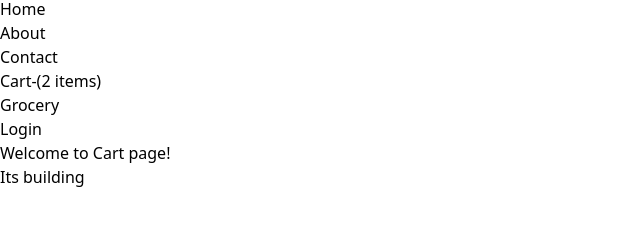
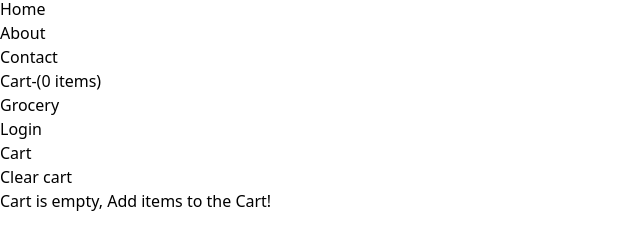
Before and after one commit to lingaraj2020/Namaste-React, a React (Vite) app: page /cart in a window 1280 px wide. Shown: the part 327-576 px from the top of the page, without its empty margins (0-640 px from the left). Built offline with nearby package versions, Linux system fonts and the light colour scheme.

Commit message:
created cart page using redux

```diff
--- a/src/components/Cart.js
+++ b/src/components/Cart.js
@@ -1,11 +1,32 @@
+import { useDispatch, useSelector } from "react-redux";
+import ItemList from "./ItemList";
+import { clearcart } from "../utils/cartSlice";
 
+const Cart = () => {
+  const cartItems = useSelector((store) => store.cart.items);
+  console.log(cartItems);
 
-
-const Cart=()=>{
-    return <div>
-        <h1 className="mx-4">Welcome to Cart page!</h1>
-        <h2 className="mx-4">Its building</h2>
+  const dispatch = useDispatch();
+  const handleClearcart = () => {
+    dispatch(clearcart());
+  };
+  return (
+    <div>
+      <div className="text-center m-4 p-4">
+        <h1 className="text-2xl font-bold">Cart</h1>
+        <div className="w-7/12 m-auto">
+          <button
+            className="m-2 p-2 bg-black text-white rounded-lg"
+            onClick={handleClearcart}
+          >
+            Clear cart
+          </button>
+          {cartItems.length===0 && <h1 className="font-mono text-xl">Cart is empty, Add items to the Cart!</h1>}
+          <ItemList items={cartItems} />
+        </div>
+      </div>
     </div>
-}
+  );
+};
 
 export default Cart;
--- a/src/components/Header.js
+++ b/src/components/Header.js
@@ -12,6 +12,7 @@ const Header = () => {
 
   //subscring the store using selector
   const cartItems = useSelector((store)=>store.cart.items);
+  // console.log(cartItems);
 
   //if no depedency array useeffect will call on every render
   //if depedency array is empty- useeffect will call on intial render(just once)
--- a/src/components/ItemList.js
+++ b/src/components/ItemList.js
@@ -1,6 +1,16 @@
+import { useDispatch } from "react-redux";
 import { CDN_URL } from "../utils/constants";
+import { addItem } from "../utils/cartSlice";
 
 const ItemList = ({ items }) => {
+
+  const dispatch=useDispatch();
+  const handleAddItem=(item)=>{
+    //Dispatch an action
+    dispatch(addItem(item));
+  }
+
+
   return (
     <div>
       {items.map((item) => (
@@ -15,7 +25,7 @@ const ItemList = ({ items }) => {
           </div>
           <div className="w-3/ p-2">
             <div className="absolute">
-              <button className="px-2 py-1 mx-8 bg-white text-green-500 font-bold shadow-lg rounded-md">Add +</button>
+              <button className="px-2 py-1 mx-8 bg-white text-green-500 font-bold shadow-lg rounded-md"  onClick={()=>handleAddItem(item)}>Add +</button>
             </div>
             <img
               src={CDN_URL + item.card.info.imageId}
--- a/src/utils/cartSlice.js
+++ b/src/utils/cartSlice.js
@@ -3,7 +3,7 @@ const { createSlice } = require("@reduxjs/toolkit");
 const cartSlice=createSlice({
     name:"cart",
     initialState:{
-        items:["burger","pizza"],
+        items:[],
     },
     reducers:{
         addItem:(state,action)=>{
```
